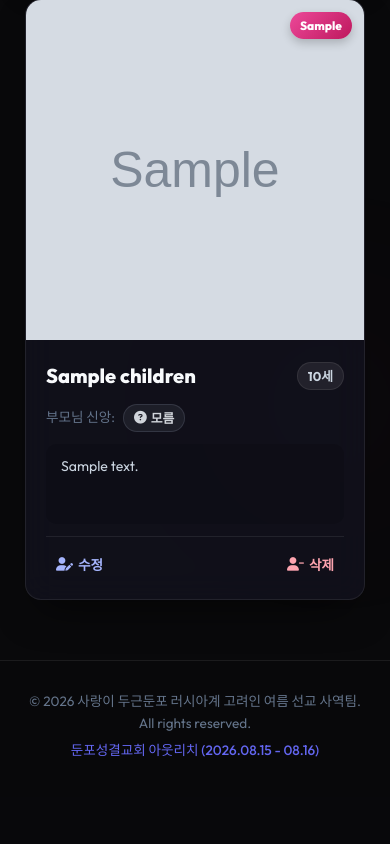
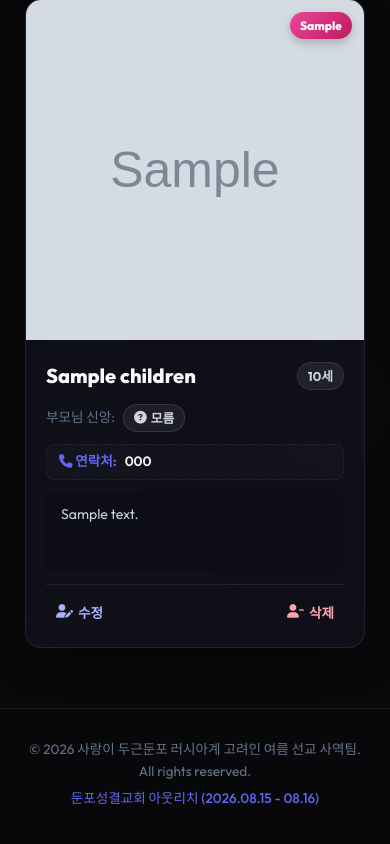
Before and after one commit to crossbow02/2026-summer-ubd, a Flask app: page /target-children in a window 390 px wide. Shown: the part 383-1227 px from the top of the page. Before the commit the page ends 1140 px from the top, so only its background shows below. Run offline with Flask 3, Linux system fonts and the light colour scheme; the visitor is signed in with stand-in values (Sample User, id 1); tables that the repository leaves empty hold one stand-in row (values such as "Sample post"); grey boxes marked "Sample" are stand-in pictures; some libraries are stand-ins or nearby versions.

Commit message:
Support child phone numbers (admin-only visibility) and prayer requests parsing

```diff
--- a/app.py
+++ b/app.py
@@ -38,9 +38,17 @@ def migrate_db():
             photo_path TEXT,
             parents_church TEXT,
             notes TEXT,
+            phone TEXT,
             created_at TIMESTAMP DEFAULT CURRENT_TIMESTAMP
         )
         """)
+
+        # Add phone column to target_children if not exists
+        cursor.execute("PRAGMA table_info(target_children)")
+        columns = [info[1] for info in cursor.fetchall()]
+        if 'phone' not in columns:
+            cursor.execute("ALTER TABLE target_children ADD COLUMN phone TEXT")
+            print("Added 'phone' column to 'target_children' table.")
 
         # 2. Team posts table
         cursor.execute("""
@@ -565,6 +573,7 @@ def target_children_add():
     gender = request.form.get('gender', '').strip()
     parents_church = request.form.get('parents_church', '모름').strip()
     notes = request.form.get('notes', '').strip()
+    phone = request.form.get('phone', '').strip()
 
     photo_path = None
     file = request.files.get('photo')
@@ -575,9 +584,9 @@ def target_children_add():
         photo_path = f"/static/uploads/{filename}"
 
     execute_db("""
-        INSERT INTO target_children (name, age, gender, photo_path, parents_church, notes)
-        VALUES (?, ?, ?, ?, ?, ?)
-    """, (name, age, gender, photo_path, parents_church, notes))
+        INSERT INTO target_children (name, age, gender, photo_path, parents_church, notes, phone)
+        VALUES (?, ?, ?, ?, ?, ?, ?)
+    """, (name, age, gender, photo_path, parents_church, notes, phone))
 
     return redirect(url_for('target_children'))
 
@@ -596,6 +605,7 @@ def target_children_edit(id):
     gender = request.form.get('gender', '').strip()
     parents_church = request.form.get('parents_church', '모름').strip()
     notes = request.form.get('notes', '').strip()
+    phone = request.form.get('phone', '').strip()
 
     photo_path = child['photo_path']
     file = request.files.get('photo')
@@ -607,9 +617,9 @@ def target_children_edit(id):
 
     execute_db("""
         UPDATE target_children
-        SET name = ?, age = ?, gender = ?, photo_path = ?, parents_church = ?, notes = ?
+        SET name = ?, age = ?, gender = ?, photo_path = ?, parents_church = ?, notes = ?, phone = ?
         WHERE id = ?
-    """, (name, age, gender, photo_path, parents_church, notes, id))
+    """, (name, age, gender, photo_path, parents_church, notes, phone, id))
 
     return redirect(url_for('target_children'))
 
--- a/static/css/style.css
+++ b/static/css/style.css
@@ -2132,6 +2132,26 @@ input[type="date"]::-webkit-calendar-picker-indicator:hover {
     background: linear-gradient(135deg, #ec4899, #be185d);
 }
 
+.child-phone-row {
+    display: flex;
+    align-items: center;
+    gap: 8px;
+    font-size: 0.85rem;
+    color: var(--text-secondary);
+    background: rgba(255, 255, 255, 0.02);
+    padding: 6px 12px;
+    border-radius: 8px;
+    border: 1px dashed var(--border-color);
+}
+.phone-label {
+    font-weight: 700;
+    color: var(--color-indigo);
+}
+.phone-number {
+    font-weight: 600;
+    color: var(--text-primary);
+}
+
 .child-info {
     padding: 20px;
     display: flex;
--- a/templates/target_children.html
+++ b/templates/target_children.html
@@ -54,10 +54,18 @@
                         {% endif %}
                     </div>
 
+                    <!-- Phone Number (Admin Only) -->
+                    {% if is_admin and child.phone %}
+                    <div class="child-phone-row">
+                        <span class="phone-label"><i class="fa-solid fa-phone"></i> 연락처:</span>
+                        <span class="phone-number">{{ child.phone }}</span>
+                    </div>
+                    {% endif %}
+
                     <!-- Remarks Notes -->
                     {% if child.notes %}
                     <div class="child-notes">
-                        <p>{{ child.notes }}</p>
+                        <p style="white-space: pre-wrap;">{{ child.notes }}</p>
                     </div>
                     {% else %}
                     <div class="child-notes empty">
@@ -134,6 +142,11 @@
             </div>
 
             <div class="form-group">
+                <label for="add_phone"><i class="fa-solid fa-phone"></i> 연락처 (관리자만 조회 가능)</label>
+                <input type="text" id="add_phone" name="phone" placeholder="예: 010-1234-5678">
+            </div>
+
+            <div class="form-group">
                 <label for="add_photo"><i class="fa-solid fa-image"></i> 아이 사진</label>
                 <input type="file" id="add_photo" name="photo" accept="image/*" onchange="handleChildPhotoChange(this)">
                 <span class="file-help-text">가급적 1:1 비율 또는 정사각형에 가까운 밝은 전신/얼굴 사진을 올려주세요.</span>
@@ -189,6 +202,11 @@
             </div>
 
             <div class="form-group">
+                <label for="edit_phone"><i class="fa-solid fa-phone"></i> 연락처 (관리자만 조회 가능)</label>
+                <input type="text" id="edit_phone" name="phone" placeholder="예: 010-1234-5678">
+            </div>
+
+            <div class="form-group">
                 <label for="edit_photo"><i class="fa-solid fa-image"></i> 아이 사진 교체 (새로 올릴 때만 선택)</label>
                 <input type="file" id="edit_photo" name="photo" accept="image/*" onchange="handleChildPhotoChange(this)">
                 <span class="file-help-text">새 사진을 올리면 기존 사진이 변경됩니다.</span>
@@ -240,6 +258,7 @@
         document.getElementById('edit_age').value = child.age || '';
         document.getElementById('edit_gender').value = child.gender;
         document.getElementById('edit_parents_church').value = child.parents_church;
+        document.getElementById('edit_phone').value = child.phone || '';
         document.getElementById('edit_notes').value = child.notes || '';
 
         editModal.classList.add('active');
```
Also changed, not shown: db_init.py (+34 -33 lines).
